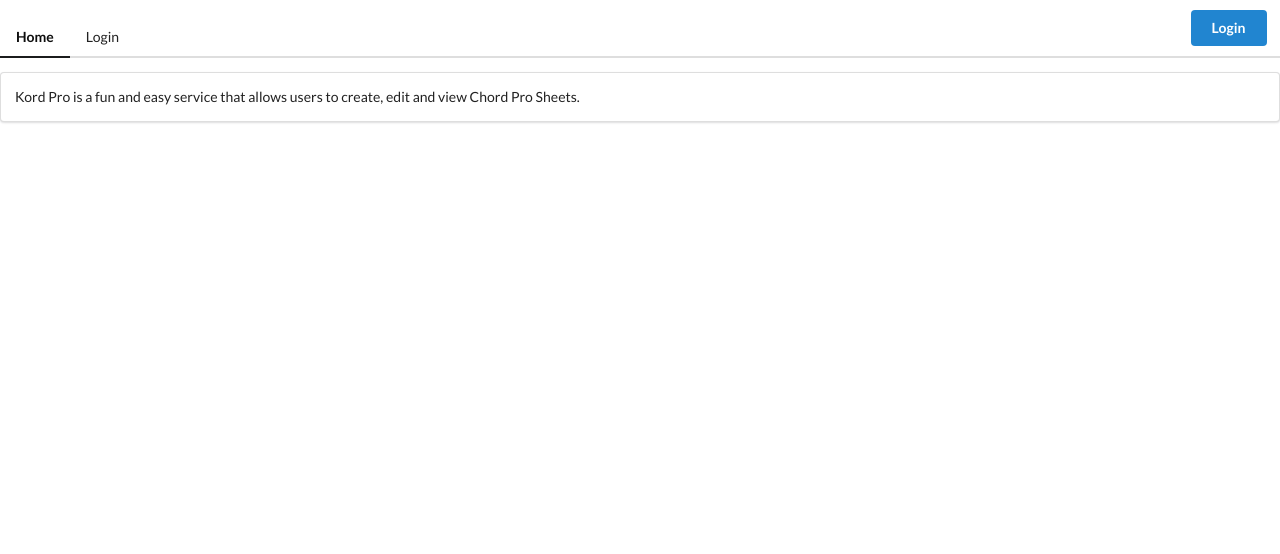
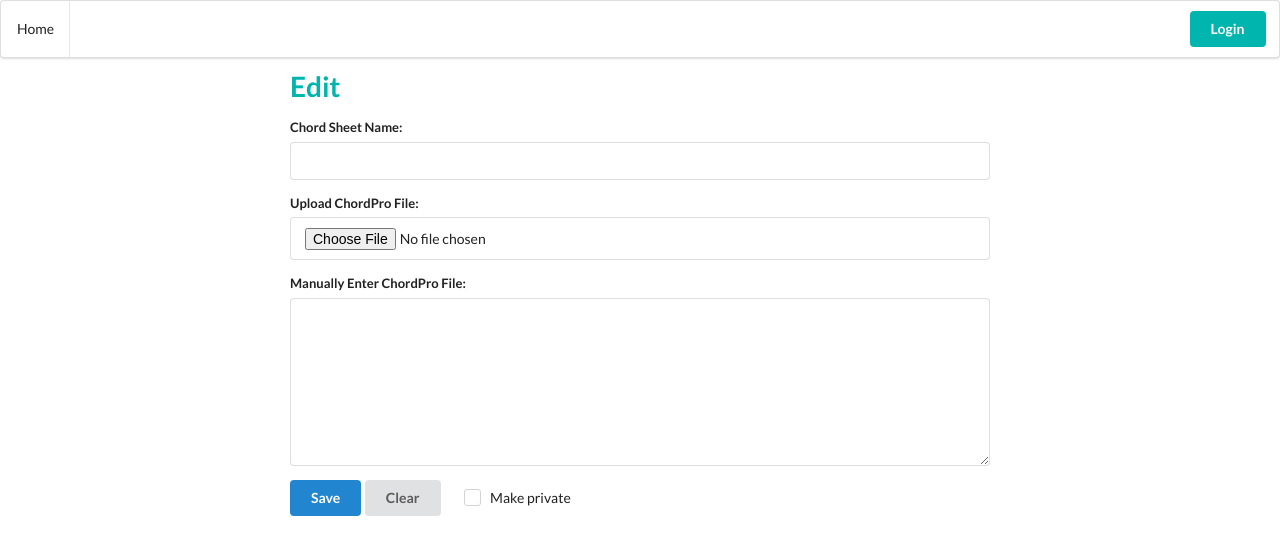
Before and after one commit to kianpaliani/KordPro, an Angular app in the folder angular2-lab5/: page / in a window 1280 px wide. Shown: the top 554 px of the page. Built offline with nearby package versions, Linux system fonts and the light colour scheme.

Commit message:
before routing

```diff
--- a/angular2-lab5/src/app/app.component.css
+++ b/angular2-lab5/src/app/app.component.css
@@ -10,3 +10,6 @@ body > .grid {
 .column {
     max-width: 450px;
 }
+.ui.form {
+    max-width: 700px;
+}
--- a/angular2-lab5/src/app/app.component.html
+++ b/angular2-lab5/src/app/app.component.html
@@ -1,19 +1,15 @@
-<div class="ui secondary pointing menu">
-  <a class={{homeActive}} (click)="clickHome()">
+<div class="ui menu">
+
+  <a class="item">
     Home
   </a>
-  <a class={{loginActive}} (click)="clickLogin()">
-    Login
-  </a>
+
   <div class="right menu" style="padding-top: 10px; padding-right: 10px; padding-bottom: 10px;">
-    <a class="ui primary button">
-      Login
-    </a>
+      <a class="ui teal button">
+        Login
+      </a>
   </div>
+
 </div>
 
-<app-loginpage *ngIf="loginpageClicked"></app-loginpage>
-
-<div class="ui segment">
-  <p>Kord Pro is a fun and easy service that allows users to create, edit and view Chord Pro Sheets.</p>
-</div>
+<app-editpage></app-editpage>
--- a/angular2-lab5/src/app/app.component.ts
+++ b/angular2-lab5/src/app/app.component.ts
@@ -1,5 +1,7 @@
 import { Component } from '@angular/core';
 import {LoginpageComponent} from './loginpage/loginpage.component'
+import {EditpageComponent} from  './editpage/editpage.component'
+import 'rxjs/Rx';
 
 @Component({
   selector: 'app-root',
--- /dev/null
+++ b/angular2-lab5/src/app/editpage.service.ts
@@ -0,0 +1,36 @@
+import { Injectable } from '@angular/core';
+import { Http, Response } from '@angular/http';
+import { Observable }     from 'rxjs/Observable';
+import 'rxjs/add/operator/map';
+
+@Injectable()
+export class EditpageService {
+
+    constructor (private http: Http) {}
+
+    save() {
+        return this.http.get('https://jsonplaceholder.typicode.com/posts/1')
+            .map(res => res.json());
+            //.catch(this.handleError);
+    }
+
+    /*private extractData(res: Response) {
+        let body = res.json();
+        return body.data || { };
+    }
+
+    private handleError (error: Response | any) {
+        // In a real world app, we might use a remote logging infrastructure
+        let errMsg: string;
+        if (error instanceof Response) {
+            const body = error.json() || '';
+            const err = body.error || JSON.stringify(body);
+            errMsg = `${error.status} - ${error.statusText || ''} ${err}`;
+        } else {
+            errMsg = error.message ? error.message : error.toString();
+        }
+        console.error(errMsg);
+        return Observable.throw(errMsg);
+    }*/
+
+}
--- /dev/null
+++ b/angular2-lab5/src/app/editpage/editpage.component.html
@@ -0,0 +1,35 @@
+<div class="ui main text container">
+  <h1 class="ui teal header">
+    Edit
+  </h1>
+
+  <div class="ui form">
+
+    <div class="field">
+      <label>Chord Sheet Name:</label>
+      <input type="text" [(ngModel)]="chordSheetName">
+    </div>
+
+    <div class="field">
+      <label>Upload ChordPro File:</label>
+      <input type="file" (change)="fileUpload($event)">
+    </div>
+
+    <div class="field">
+      <label>Manually Enter ChordPro File:</label>
+      <textarea [(ngModel)]="typedChordSheet"></textarea>
+    </div>
+
+    <button class="ui primary button" (click)="save()">
+      Save
+    </button>
+    <button class="ui button" (click)="clear()">
+      Clear
+    </button>
+
+    <div class="ui checkbox" style="margin-left: 20px;">
+      <input type="checkbox" name="example" [(ngModel)]="privacyOption">
+      <label>Make private</label>
+    </div>
+  </div>
+</div>
--- /dev/null
+++ b/angular2-lab5/src/app/editpage/editpage.component.ts
@@ -0,0 +1,55 @@
+import { Component, OnInit } from '@angular/core';
+import {EditpageService} from '../editpage.service'
+
+@Component({
+  selector: 'app-editpage',
+  templateUrl: './editpage.component.html',
+  styleUrls: ['./editpage.component.css'],
+  providers: [EditpageService]
+})
+export class EditpageComponent implements OnInit {
+
+  private editpageService: EditpageService;
+
+  chordSheetName:string;
+  file: any;
+  typedChordSheet: string;
+  privacyOption: boolean;
+
+  constructor(editpageService: EditpageService) {
+    this.editpageService = editpageService;
+  }
+
+  fileUpload(event: any) {
+    let file = event.srcElement.files[0];
+    let reader = new FileReader();
+    reader.readAsText(file, "UTF-8");
+    reader.onload = function(evt: any) {
+       console.log(evt.target.result);
+    }
+    reader.onerror = function (evt: any) {
+        console.log("Error reading file.");
+    }
+  }
+
+  dropdown(privacyOption) {
+    this.privacyOption = privacyOption;
+  }
+
+  save() {
+    this.editpageService.save().subscribe(
+      output => console.log(output));
+      //error =>  this.errorMessage = <any>error
+  }
+
+  clear() {
+    this.chordSheetName = "";
+    this.typedChordSheet= "";
+    this.privacyOption = false;
+    //file;
+  }
+
+  ngOnInit() {
+  }
+
+}
```
Also changed, not shown: angular2-lab5/src/app/app.module.ts (+7 -2 lines), angular2-lab5/src/app/editpage/editpage.component.css (added), 2 other files (tests, documents, lock files or other folders).
